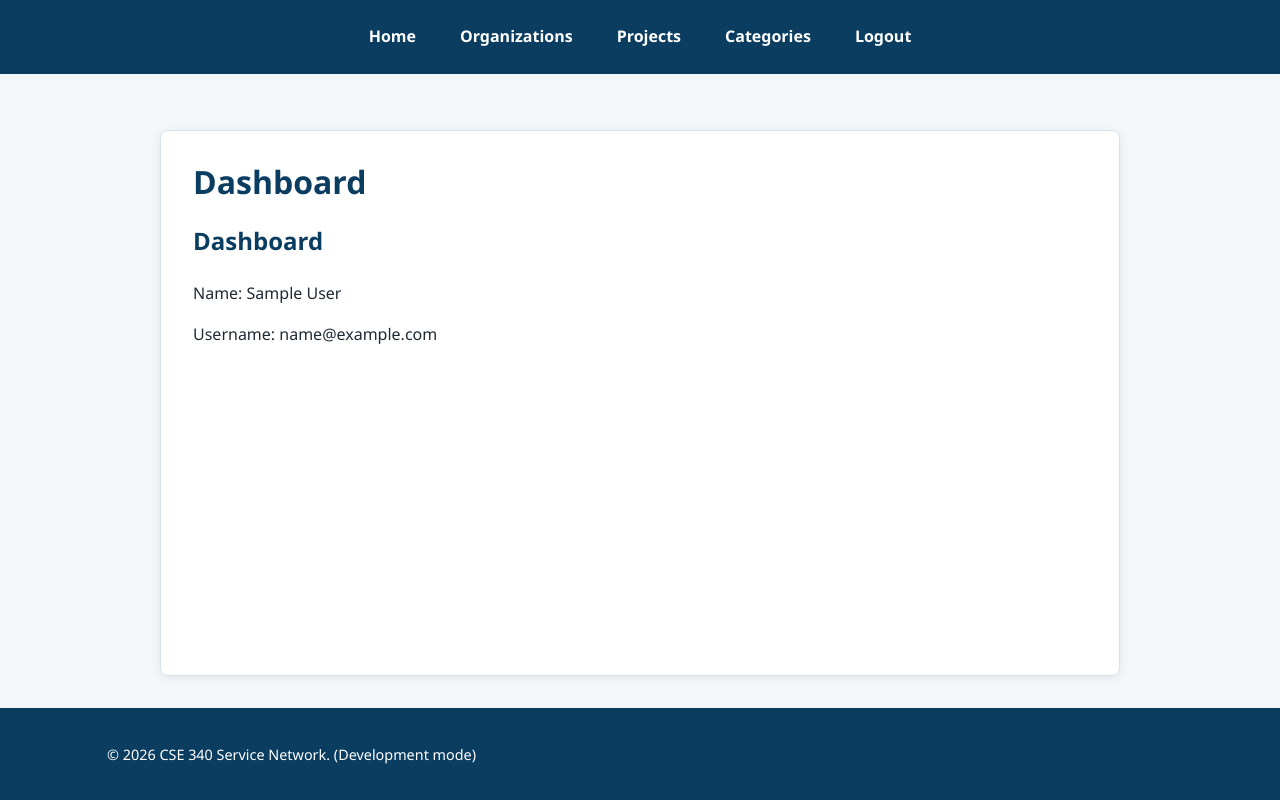
After one commit to dcaceres2001/cse340-course-repo, a Node server app: page /dashboard in a window 1280 px wide. The commit adds this page. Run offline with Node 20, Linux system fonts and the light colour scheme; the visitor is signed in with stand-in values (Sample User, id 1).

Commit message:
feat: add user dashboard functionality with protected route and view

```diff
--- a/src/controllers/users.js
+++ b/src/controllers/users.js
@@ -1,5 +1,6 @@
 import bcrypt from 'bcrypt';
 import { createUser, authenticateUser } from '../models/users.js';
+
 
 
 const showUserRegistrationForm = (req, res) => {
@@ -45,7 +46,7 @@ const processLoginForm = async (req, res) => {
                 console.log('User logged in:', user);
             }
 
-            res.redirect('/');
+            res.redirect('/dashboard');
         } else {
             req.flash('error', 'Invalid email or password.');
             res.redirect('/login');
@@ -66,4 +67,23 @@ const processLogout = async (req, res) => {
     res.redirect('/login');
 };
 
-export { showUserRegistrationForm, processUserRegistrationForm, showLoginForm, processLoginForm, processLogout };
+
+const requireLogin = (req, res, next) => {
+    if (!req.session || !req.session.user) {
+        req.flash('error', 'You must be logged in to access this page.');
+        return res.redirect('/login');
+    }
+
+
+    next();
+};
+
+const showDashboard = (req, res) => {
+    const user = req.session.user;
+    res.render('dashboard', { title: 'Dashboard', name: user.name, email: user.email });
+}
+
+
+
+
+export { showUserRegistrationForm, processUserRegistrationForm, showLoginForm, processLoginForm, processLogout, requireLogin, showDashboard };
--- a/src/routes.js
+++ b/src/routes.js
@@ -10,7 +10,7 @@ import { showCategoryDetailsPage, showNewCategoryForm, processNewCategoryForm, s
 import { processNewOrganizationForm } from './controllers/organizations.js';
 import { showAssignCategoriesForm, processAssignCategoriesForm } from './controllers/categories.js';
 import { showEditProjectForm, processEditProjectForm } from './controllers/projects.js'
-import { showUserRegistrationForm, processUserRegistrationForm, showLoginForm, processLoginForm, processLogout } from './controllers/users.js';
+import { showUserRegistrationForm, processUserRegistrationForm, showLoginForm, processLoginForm, processLogout, requireLogin, showDashboard } from './controllers/users.js';
 
 
 
@@ -90,5 +90,7 @@ router.get('/login', showLoginForm);
 router.post('/login', processLoginForm);
 router.get('/logout', processLogout);
 
+// Protected dashboard route
+router.get('/dashboard', requireLogin, showDashboard);
 
 export default router;
--- /dev/null
+++ b/src/views/dashboard.ejs
@@ -0,0 +1,16 @@
+<%- include('partials/header') %>
+
+    <main>
+        <h1>
+            <%= title %>
+        </h1>
+
+        <h2>Dashboard</h2>
+        <p>Name: <%= name %>
+        </p>
+        <p>Username: <%= email %>
+        </p>
+
+    </main>
+
+    <%- include('partials/footer') %>
--- a/src/views/home.ejs
+++ b/src/views/home.ejs
@@ -10,6 +10,10 @@
             community.</p>
 
         <img class="main-logo" src="images/cse340-service-network.png" alt="CSE 340 Service Network Logo">
+
+        <% if (isLoggedIn) { %>
+            <p><a href="/dashboard">My Dashboard</a></p>
+            <% } %>
     </main>
 
     <%- include('partials/footer') %>
```
